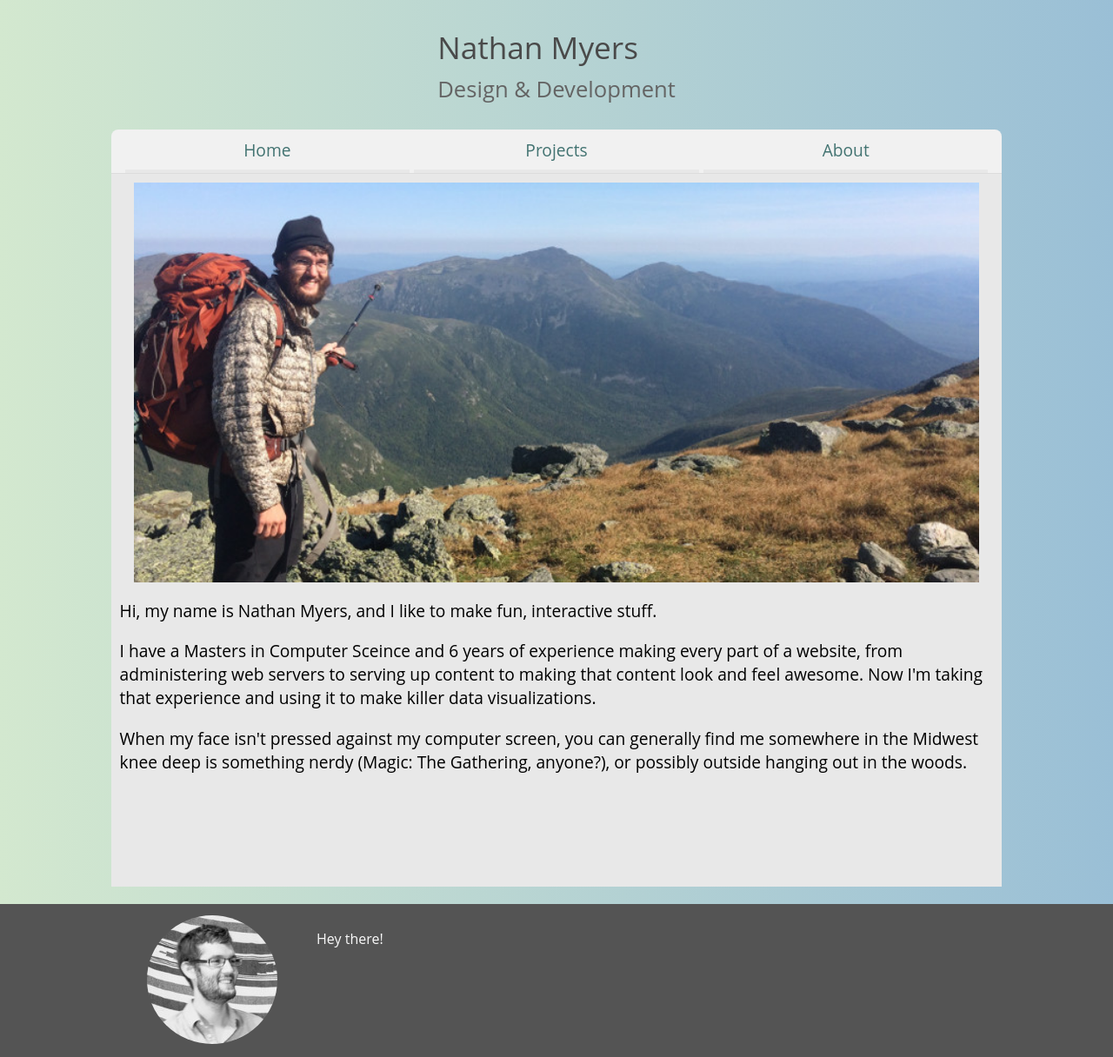
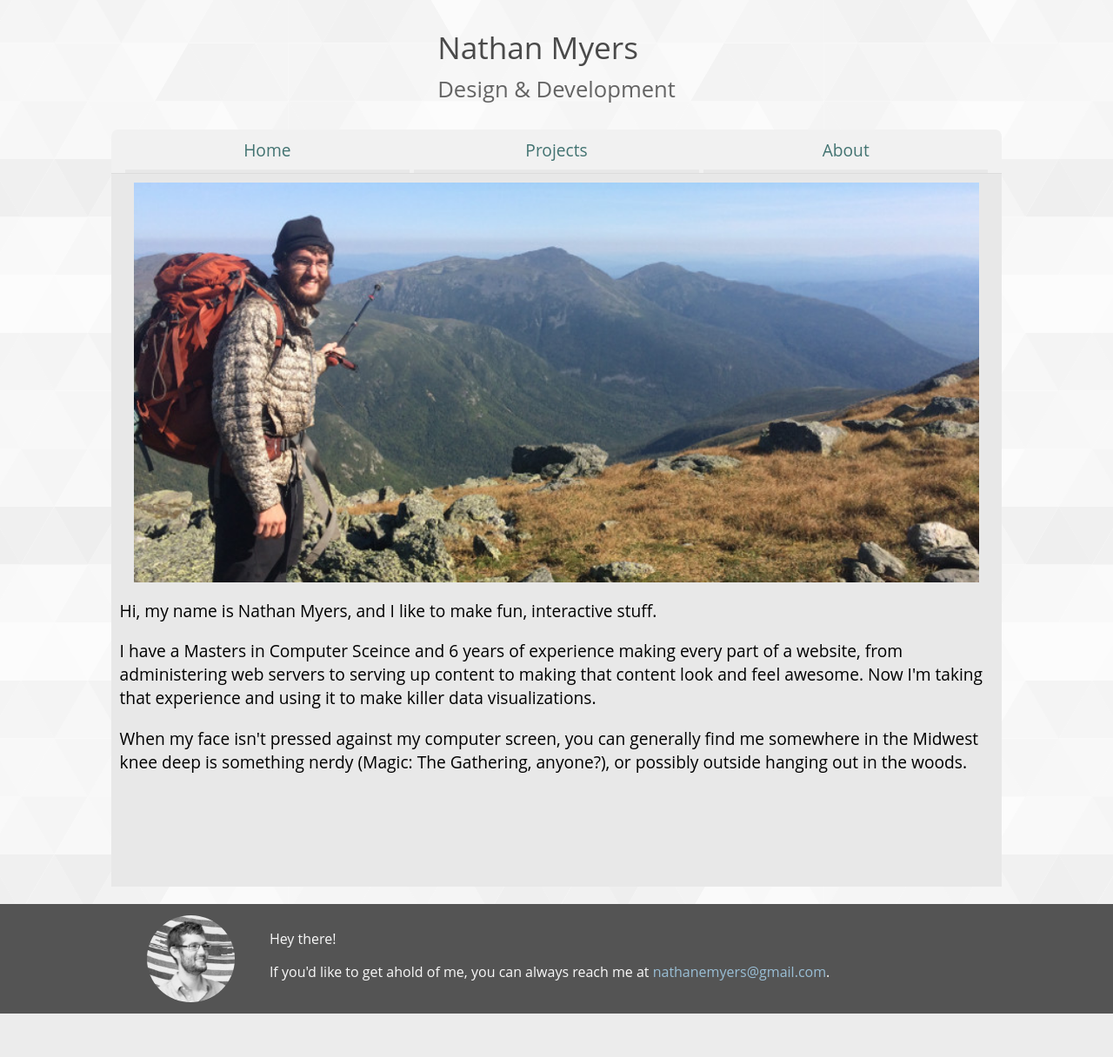
Before and after one commit to nathanemyers/homepage, a Django app: page /about/ in a window 1280 px wide. Shown: the whole page at 87% size. After the commit the page ends 1166 px from the top, so only its background shows below. Run offline with Django 3.2, Linux system fonts and the light colour scheme; style sheets or scripts are compiled from the project's sources; some libraries are stand-ins or nearby versions.

Commit message:
touching up footer

```diff
--- a/nathanemyers/nathanemyers/sass/base.scss
+++ b/nathanemyers/nathanemyers/sass/base.scss
@@ -1,8 +1,9 @@
 @import '_variables.scss';
 
+$footer-link-color: #9ABFD6;
 body {
-  /*background: url(/static/images/grey-prism.svg) center;*/
-  background: linear-gradient(to right, #D3E8CF, #9ABFD6);
+  background: url(/static/images/grey-prism.svg) center;
+  /*background: linear-gradient(to right, #D3E8CF, #9ABFD6);*/
   margin: 0;
   font-family: 'Open Sans', 'Helvetica Neue', 'Helvetica';
 
@@ -100,29 +101,41 @@ body {
   margin-top: .5em;
 
   @media (min-width: $mobile-width) {
-    height: 150px;
+    height: 100px;
+  }
+
+  a {
+    color: $footer-link-color;
+  }
+  a:hover {
+    color: darken($footer-link-color, 20%);
+  }
+}
+
+
+.footer {
+  @media (min-width: $mobile-width) {
+    margin: 0 $desktop-gutter;
+    height: 100px;
+  }
+}
+
+.profile-pic {
+  display: inline-block;
+  margin: 0 4%;
+  height: 100px;
+  width: 100px;
+  float: left;
+
+  img {
+    border-radius: 50%;
+    height: 100px;
   }
 }
 
 .footer-content {
-  display: inline-block;
   vertical-align: top;
-  width: 60%;
   color: #F9F9F9;
+  width: auto;
+  overflow: hidden;
 }
-
-.footer {
-  @media (min-width: $mobile-width) {
-    margin: 0 $desktop-gutter;
-  }
-}
-
-.profile-pic {
-  margin: 0 4%;
-  border-radius: 50%;
-  width: 30%;
-
-  @media (min-width: $mobile-width) {
-    width: 150px;
-  }
-}
--- a/nathanemyers/nathanemyers/templates/base.html
+++ b/nathanemyers/nathanemyers/templates/base.html
@@ -43,12 +43,12 @@
 
   <div class="footer-container">
     <div class="footer">
-      <a href='/contact'>
-        <img src="/static/images/cropped-profile.jpg" class="profile-pic img-circle" alt="It's a-me, Nathan"/>
-      </a>
+      <div class="profile-pic">
+        <img src="/static/images/cropped-profile.jpg" alt="It's a-me, Nathan"/>
+      </div>
       <div class="footer-content">
         <p>Hey there!</p>
-        <p></p>
+        <p>If you'd like to get ahold of me, you can always reach me at <a href="mailto:nathanemyers@gmail.com?subject=Hello!">nathanemyers@gmail.com</a>.</p>
       </div>
 
     </div>
```
